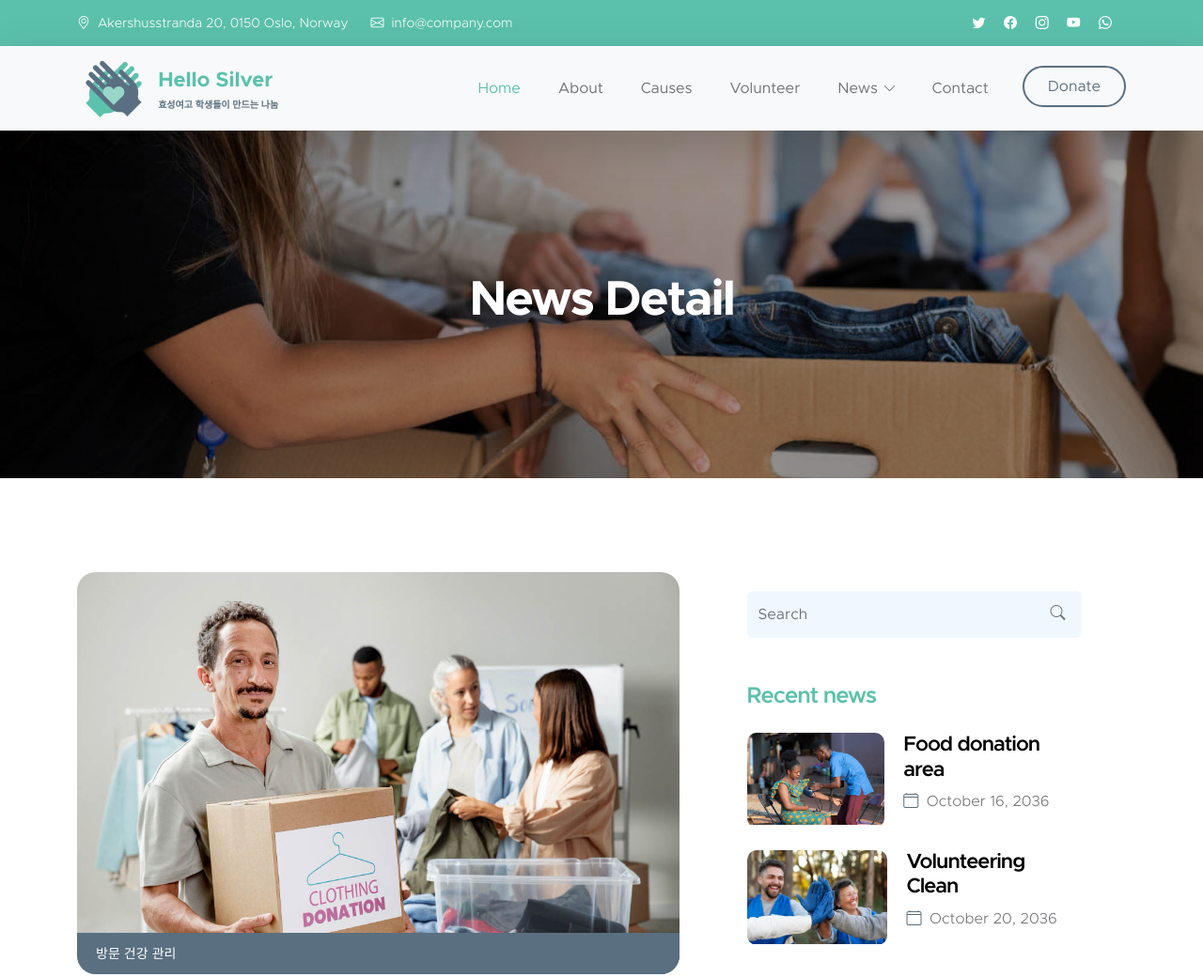
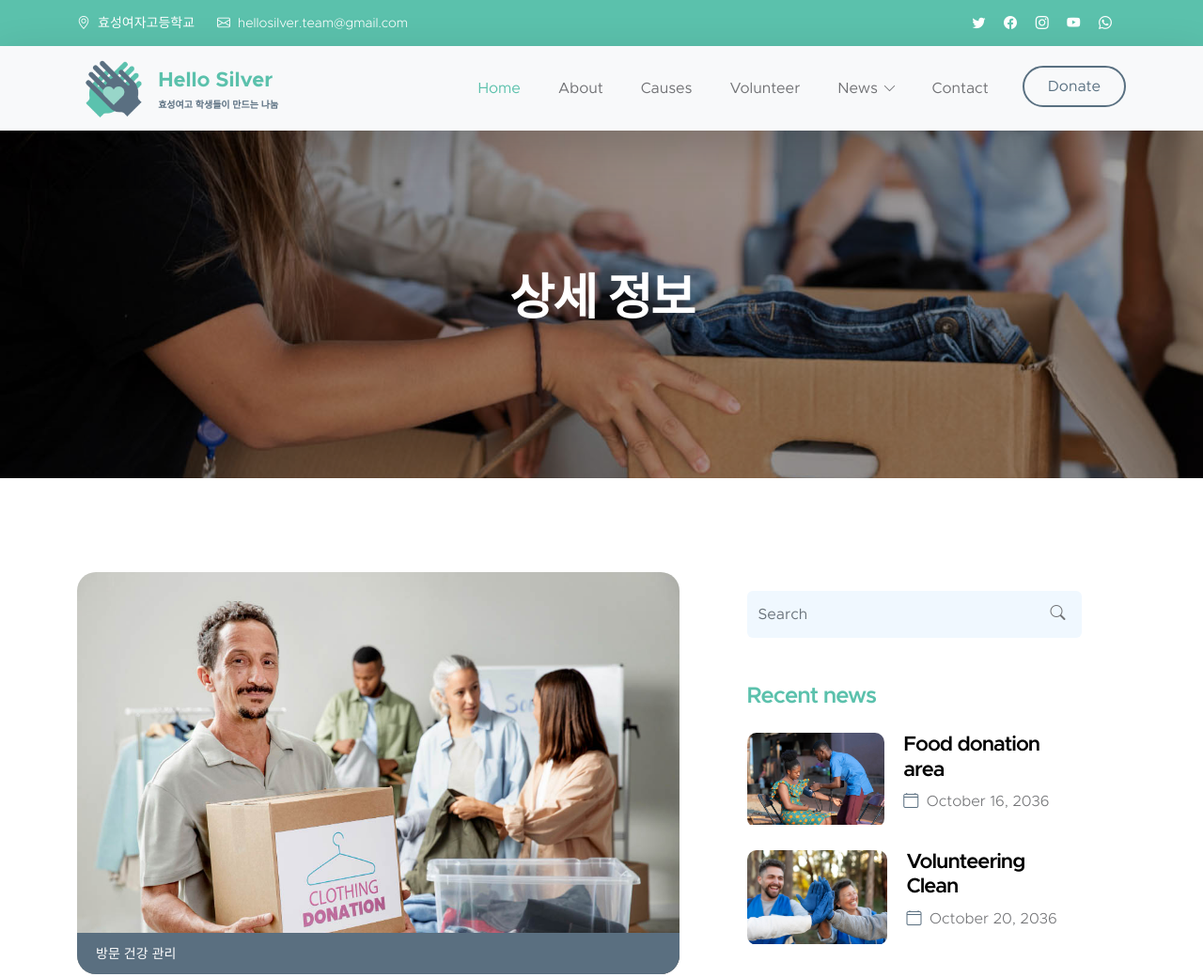
Before and after one commit to bestsleeper02/Hello-Silver-template, a plain HTML site: page news-detail-1.html in a window 1280 px wide. Shown: the top 1040 px of the page at 94% size. Drawn offline with Linux system fonts and the light colour scheme.

Commit message:
Update news-detail-1.html

```diff
--- a/news-detail-1.html
+++ b/news-detail-1.html
@@ -7,7 +7,7 @@
         <meta name="description" content="">
         <meta name="author" content="">
 
-        <title>Kind Heart Charity - News Detail</title>
+        <title>Hello Silver</title>
 
         <!-- CSS FILES -->
         <link href="css/bootstrap.min.css" rel="stylesheet">
@@ -33,14 +33,14 @@ https://templatemo.com/tm-581-kind-heart-charity
                     <div class="col-lg-8 col-12 d-flex flex-wrap">
                         <p class="d-flex me-4 mb-0">
                             <i class="bi-geo-alt me-2"></i>
-                            Akershusstranda 20, 0150 Oslo, Norway
+                            효성여자고등학교
                         </p>
 
                         <p class="d-flex mb-0">
                             <i class="bi-envelope me-2"></i>
 
                             <a href="mailto:info@company.com">
-                                info@company.com
+                                hellosilver.team@gmail.com
                             </a>
                         </p>
                     </div>
@@ -136,7 +136,7 @@ https://templatemo.com/tm-581-kind-heart-charity
                     <div class="row">
 
                         <div class="col-lg-12 col-12">
-                            <h1 class="text-white">News Detail</h1>
+                            <h1 class="text-white">상세 정보</h1>
                         </div>
 
                     </div>
```
